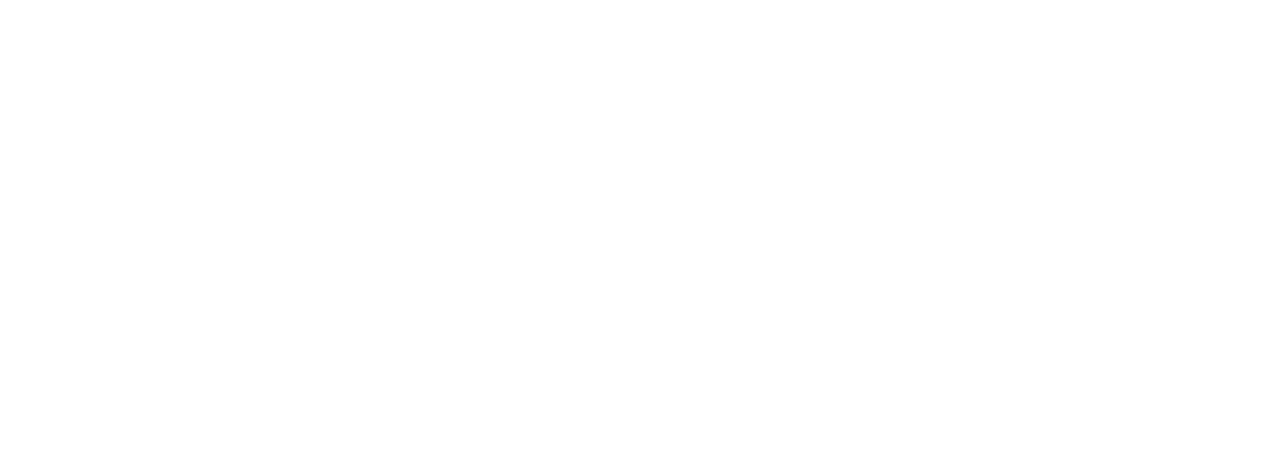
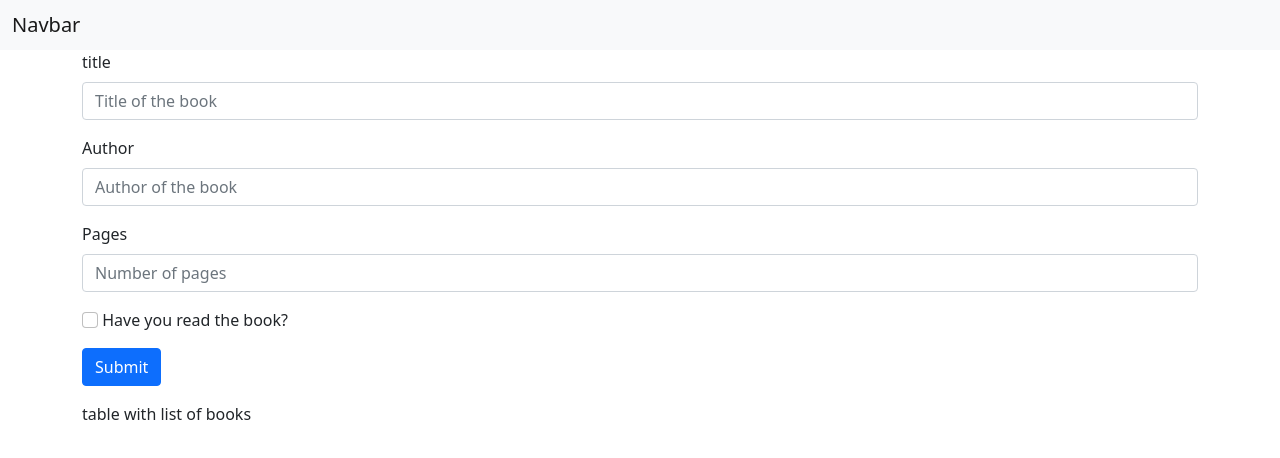
Before and after one commit to EroAuditore/library, a plain HTML site: page index.html in a window 1280 px wide. Drawn offline with nearby package versions, Linux system fonts and the light colour scheme.

Commit message:
Nav bar and basic form added

```diff
--- a/index.html
+++ b/index.html
@@ -6,10 +6,57 @@
     <meta http-equiv="X-UA-Compatible" content="IE=edge">
     <meta name="viewport" content="width=device-width, initial-scale=1.0">
     <title>Library</title>
+    <link href="https://cdn.jsdelivr.net/npm/bootstrap@5.0.1/dist/css/bootstrap.min.css" rel="stylesheet"
+        integrity="sha384-+0n0xVW2eSR5OomGNYDnhzAbDsOXxcvSN1TPprVMTNDbiYZCxYbOOl7+AMvyTG2x" crossorigin="anonymous">
+    <script src="https://cdn.jsdelivr.net/npm/bootstrap@5.0.1/dist/js/bootstrap.bundle.min.js"
+        integrity="sha384-gtEjrD/SeCtmISkJkNUaaKMoLD0//ElJ19smozuHV6z3Iehds+3Ulb9Bn9Plx0x4"
+        crossorigin="anonymous"></script>
+    <script src="https://cdn.jsdelivr.net/npm/@popperjs/core@2.9.2/dist/umd/popper.min.js"
+        integrity="sha384-IQsoLXl5PILFhosVNubq5LC7Qb9DXgDA9i+tQ8Zj3iwWAwPtgFTxbJ8NT4GN1R8p"
+        crossorigin="anonymous"></script>
+    <script src="https://cdn.jsdelivr.net/npm/bootstrap@5.0.1/dist/js/bootstrap.min.js"
+        integrity="sha384-Atwg2Pkwv9vp0ygtn1JAojH0nYbwNJLPhwyoVbhoPwBhjQPR5VtM2+xf0Uwh9KtT"
+        crossorigin="anonymous"></script>
 </head>
 
 <body>
+    <header>
+        <nav class="navbar navbar-light bg-light">
+            <div class="container-fluid">
+                <span class="navbar-brand mb-0 h1">Navbar</span>
+            </div>
+        </nav>
+    </header>
+    <main class="container">
+        <section>
+            <div class="mb-3">
+                <label for="title" class="form-label">title</label>
+                <input type="text" class="form-control" id="title" placeholder="Title of the book">
+            </div>
+            <div class="mb-3">
+                <label for="Author" class="form-label">Author</label>
+                <input type="text" class="form-control" id="Author" placeholder="Author of the book">
+            </div>
+            <div class="mb-3">
+                <label for="Pages" class="form-label">Pages</label>
+                <input type="text" class="form-control" id="Pages" placeholder="Number of pages">
+            </div>
+            <div class="mb-3">
+                <input class="form-check-input" type="checkbox" value="" id="Read">
+                <label class="form-check-label" for="Read">
+                    Have you read the book?
+                </label>
+            </div>
+            <div class="mb-3">
+                <button type="button" class="btn btn-primary">Submit</button>
+            </div>
 
+
+        </section>
+        <section>
+            table with list of books
+        </section>
+    </main>
 </body>
 
 </html>
```
